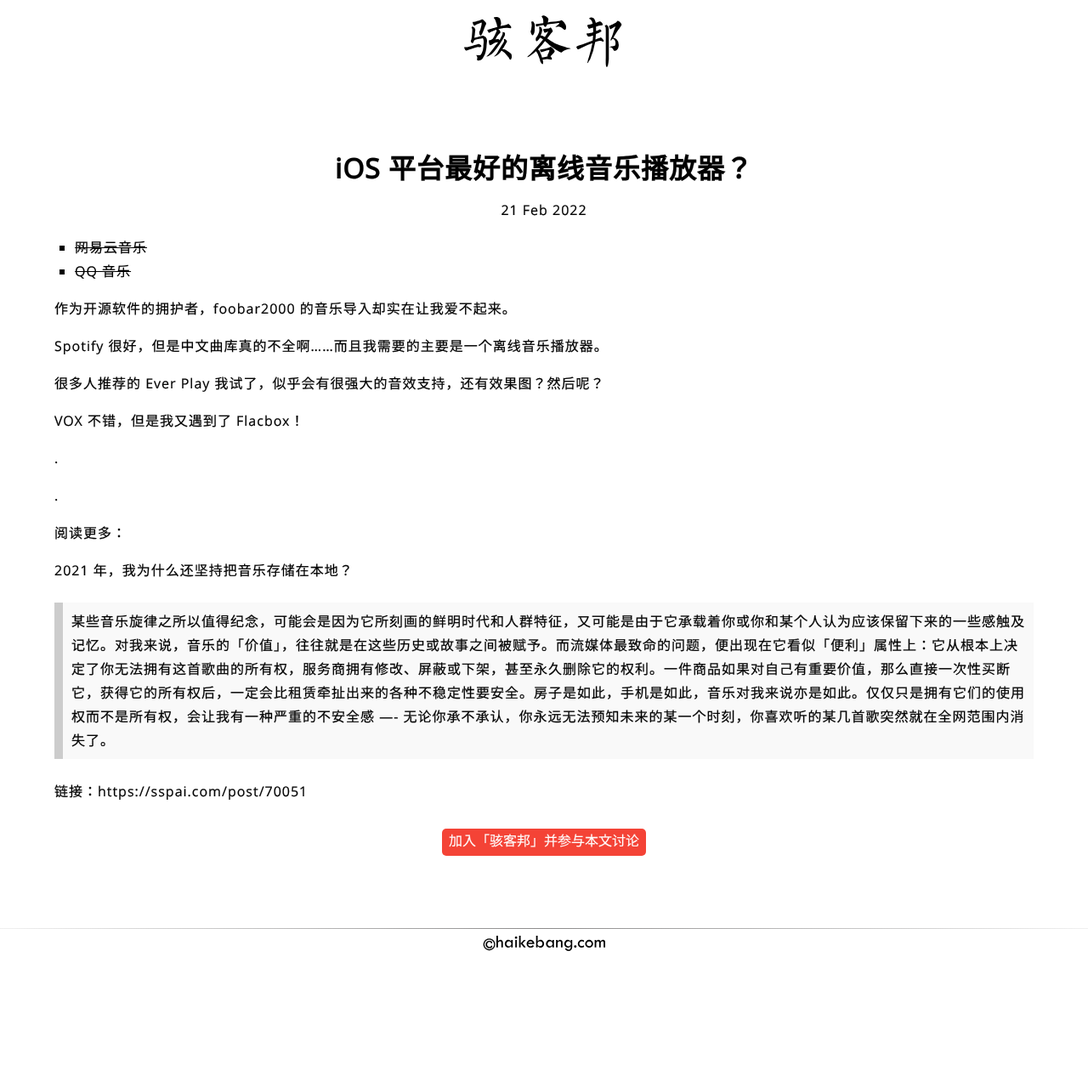
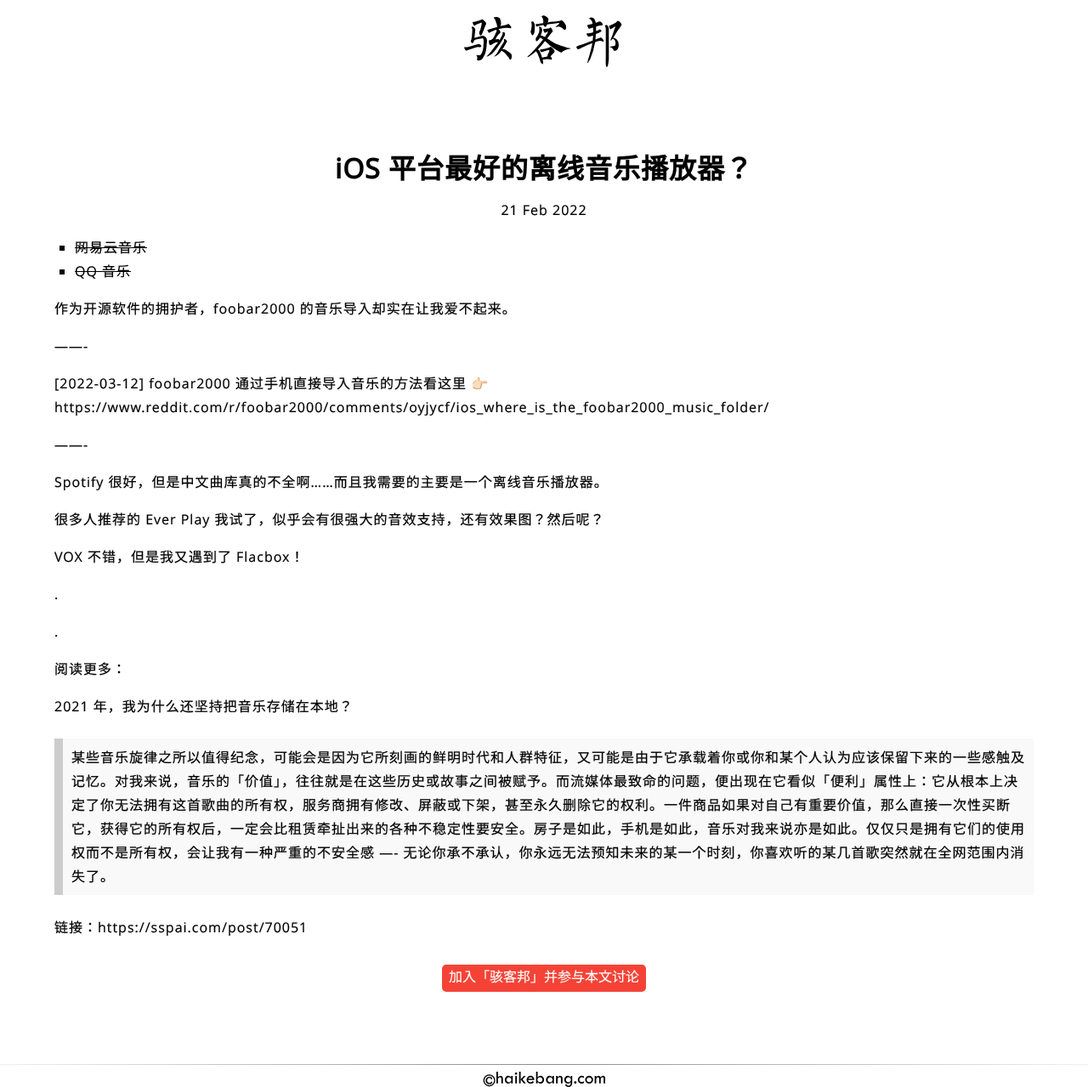
Before and after one commit to haikebangOrg/haikebang.com, a Jekyll site: the page built from _posts/2022-02-21-ios-music-player.md, in a window 1280 px wide. Shown: the whole page at 85% size. Built offline with Jekyll 4.4.1, drawn with Linux system fonts in a browser that asks for light colours; some web fonts are replaced; before the commit the page ends 1119 px from its top, so only the background shows below that.

Commit message:
how to use iPhone to import songs to foobar2000

```diff
--- a/_posts/2022-02-21-ios-music-player.md
+++ b/_posts/2022-02-21-ios-music-player.md
@@ -21,6 +21,12 @@
 
 作为开源软件的拥护者，foobar2000 的音乐导入却实在让我爱不起来。
 
+——-
+
+[2022-03-12] foobar2000 通过手机直接导入音乐的方法看这里 👉🏻 https://www.reddit.com/r/foobar2000/comments/oyjycf/ios_where_is_the_foobar2000_music_folder/
+
+——-
+
 Spotify 很好，但是中文曲库真的不全啊……而且我需要的主要是一个离线音乐播放器。
 
 很多人推荐的 Ever Play 我试了，似乎会有很强大的音效支持，还有效果图？然后呢？
```
